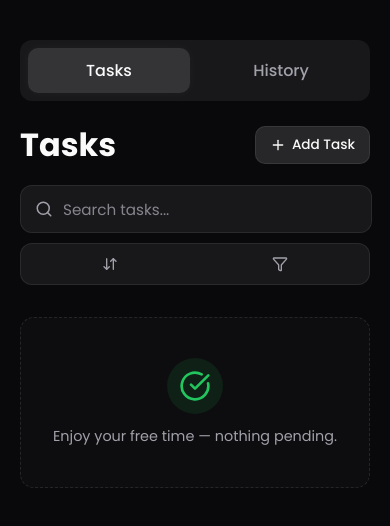
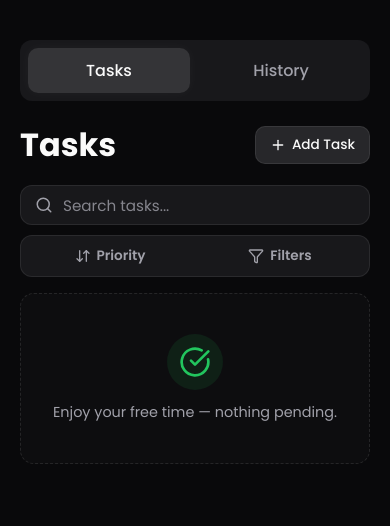
Before and after one commit to goncalofssousa/tasks-manager, a Vue app in the folder app/: page / in a window 390 px wide. Shown: the top 526 px of the page. Built offline with nearby package versions, Linux system fonts and the light colour scheme.

Commit message:
Fix responsividade

```diff
--- a/app/src/components/menus/TaskFilterMenu.vue
+++ b/app/src/components/menus/TaskFilterMenu.vue
@@ -83,18 +83,15 @@ function handleFilterClick(value: string, title: FilterGroup) {
   z-index: 50;
 
   width: 100%;
-  min-width: 260px;
-  max-height: 70vh;
+  max-height: 320px;
   overflow-y: auto;
 
   margin: 0;
   padding: 16px 18px;
 
   background: var(--color-primary-dark);
-
   border-radius: 14px;
   border: 1px solid rgba(255,255,255,.08);
-
   box-shadow: 0 12px 32px rgba(0,0,0,.35);
 }
 
@@ -248,11 +245,4 @@ function handleFilterClick(value: string, title: FilterGroup) {
   transform: translateY(-6px);
 }
 
-@media (max-width: 480px) {
-  .filter-panel {
-    left: 0;
-    right: 0;
-    width: auto;
-  }
-}
 </style>
--- a/app/src/components/menus/TaskSortMenu.vue
+++ b/app/src/components/menus/TaskSortMenu.vue
@@ -59,7 +59,6 @@ function handleSortClick(key: string) {
   z-index: 50;
 
   width: 100%;
-  min-width: 260px;
   max-height: 70vh;
   overflow-y: auto;
 
@@ -223,12 +222,4 @@ function handleSortClick(key: string) {
   opacity: 0;
   transform: translateY(-6px);
 }
-
-@media (max-width: 480px) {
-  .sort-panel {
-    left: 0;
-    right: 0;
-    width: auto;
-  }
-}
 </style>
--- a/app/src/components/task/TaskSection.vue
+++ b/app/src/components/task/TaskSection.vue
@@ -111,7 +111,7 @@ provide('taskMenu', {
 
 <style scoped>
 .task-section {
-  margin-top: 2rem;
+  margin-top: 1rem;
 }
 
 .section-header {
--- a/app/src/composables/useMessage.ts
+++ b/app/src/composables/useMessage.ts
@@ -1,6 +1,4 @@
 import { ref } from 'vue'
-
-export type MessageState = ReturnType<typeof useMessage>
 
 export function useMessage(){
     const show = ref<boolean>(false)
--- a/app/src/views/TasksView.vue
+++ b/app/src/views/TasksView.vue
@@ -1,12 +1,12 @@
 <script setup lang="ts">
-import { computed, provide, ref} from 'vue'
+import { computed, ref} from 'vue'
 import { useTasksStore } from '../stores/tasks'
 import { Search, FilterIcon, X, Plus, ArrowDownUp } from 'lucide-vue-next'
 import TaskModal  from '../components/ui/TaskModal.vue'
 import type { Priority, TaskComparator } from '../types/tasks.ts'
 import Message from '../components/ui/Message.vue'
 import ConfirmModal from '../components/ui/ConfirmModal.vue'
-import { useMessage, type MessageState } from '../composables/useMessage.ts'
+import { useMessage} from '../composables/useMessage.ts'
 import { useTaskFilters } from '../composables/useTaskFilters.ts'
 import { useTaskModal } from '../composables/useTaskModal.ts'
 import TaskSection from '../components/task/TaskSection.vue'
@@ -17,7 +17,6 @@ import { onClickOutside } from '@vueuse/core'
 
 const store = useTasksStore()
 const message = useMessage()
-provide<MessageState>('message', message)
 
 // Filters && search
 const search = ref('')
@@ -86,9 +85,9 @@ function handleSubmit(task: {
   closeTaskModal()
 }
 
-function cancelTaskCreation(msg: string){
+function cancelTaskCreation(){
   closeTaskModal()
-  message.openMessage("cancel", msg)
+  message.openMessage("cancel", 'Task creation cancelled')
 }
 
 
@@ -172,12 +171,13 @@ function handleToggleSort(key: string){
         <div class="action-group">
           <button ref="sortButton" class="action-btn" :class="{ active: showSortMenu }" @click="showSortMenu = !showSortMenu">
             <ArrowDownUp :size="16"/>
-            <span class="action-label">Sort</span>
+            <span class="action-label-full">Sort</span>
+            <span class="action-label-compact">{{ sortOptions[sortOptionSelected].label }}</span>
           </button>
 
           <button ref="filterButton" class="action-btn" :class="{ active: showFilters }" @click="showFilters = !showFilters">
             <FilterIcon :size="16"/>
-            <span class="action-label">Filters</span>
+            <span>Filters</span>
           </button>
         </div>
 
@@ -234,14 +234,13 @@ function handleToggleSort(key: string){
       @message="message.openMessage"
     />
 
-
     <TaskModal
       :show="showTaskModal"
       :mode="mode"
       :task="editingTask !== null ? editingTask : undefined"
       :main-task-id="mainTaskId !== null ? mainTaskId : undefined"
       @submit="handleSubmit"
-      @close="cancelTaskCreation('Task creation cancelled')"
+      @close="cancelTaskCreation()"
     />
     <Message :show="message.show.value" :type="message.type.value" :msg="message.text.value" @close="message.show.value = false"/>
     <ConfirmModal :show="showConfirmModal" :title="'Delete task'" @cancel="cancelOperation('Task delete operation cancelled')" @confirm="confirmDeleteTask" />
@@ -391,13 +390,11 @@ function handleToggleSort(key: string){
   color: var(--color-light);
 }
 
-/* ANCHOR for filters dropdown */
 .action-anchor {
   position: relative;
   flex: 1;
 }
 
-/* Actions grouped together visually as one unit */
 .action-group {
   flex: 1;
   display: flex;
@@ -443,6 +440,10 @@ function handleToggleSort(key: string){
 .action-btn.active {
   background: rgba(255,255,255,.1);
   color: white;
+}
+
+.action-label-compact {
+  display: none;
 }
 
 .active-chips-container {
@@ -518,42 +519,30 @@ function handleToggleSort(key: string){
   color: var(--color-light);
 }
 
-@media (max-width: 640px) {
+@media (max-width: 680px) {
   .toolbar {
     flex-wrap: wrap;
   }
 
   .search-bar {
-    flex: 1 1 100%;
-    height: 3rem;
+    width: 100%;
+  }
+
+  .action-anchor {
+    width: 100%;
   }
 
   .sort-info {
     display: none;
   }
 
-  .action-anchor {
-    flex: 1;
-  }
-
-  .action-group {
-    justify-content: space-between;
-  }
-
-  .action-btn {
-    flex: 1;
-    justify-content: center;
-  }
-
-}
-
-@media (max-width: 420px) {
-  .action-label {
+  .action-label-full {
     display: none;
   }
 
-  .action-btn {
-    padding: 8px;
+  .action-label-compact {
+    display: inline;
   }
 }
+
 </style>
```
Also changed, not shown: app/src/README.md (deleted).
